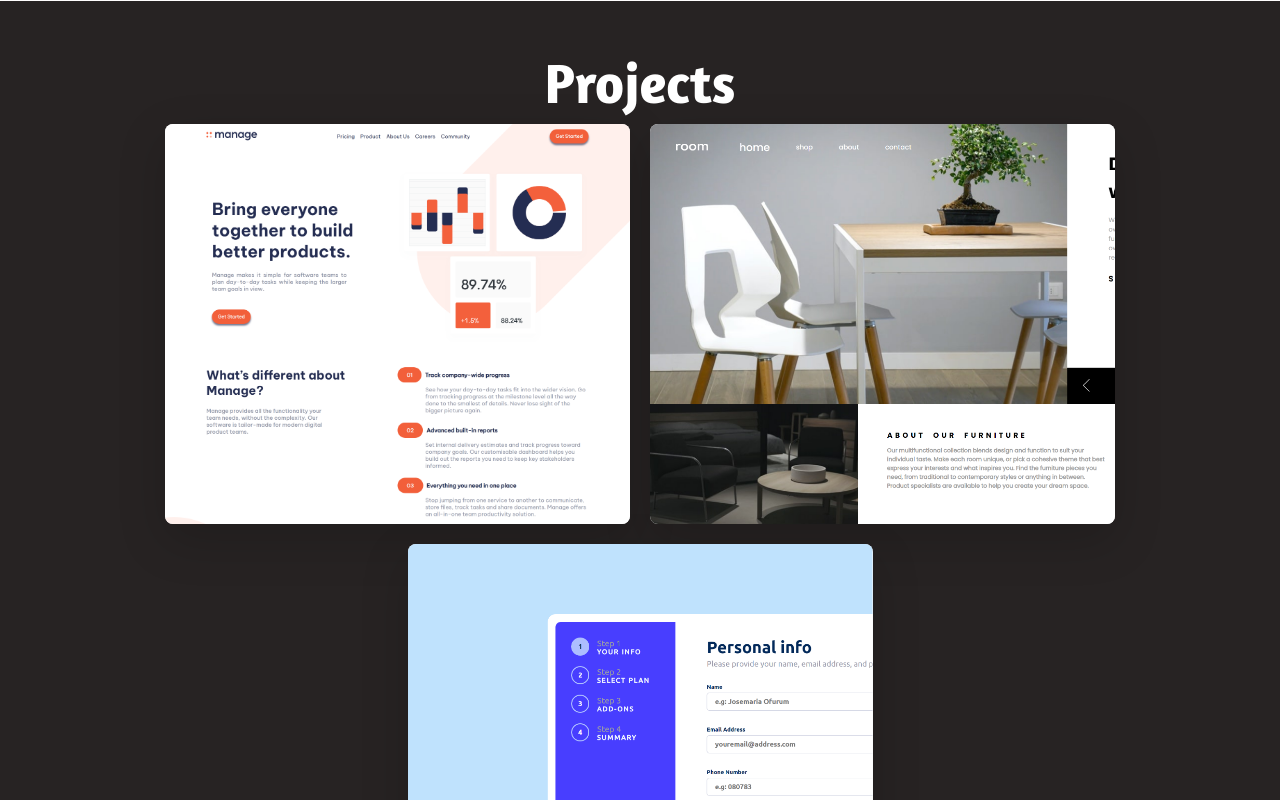
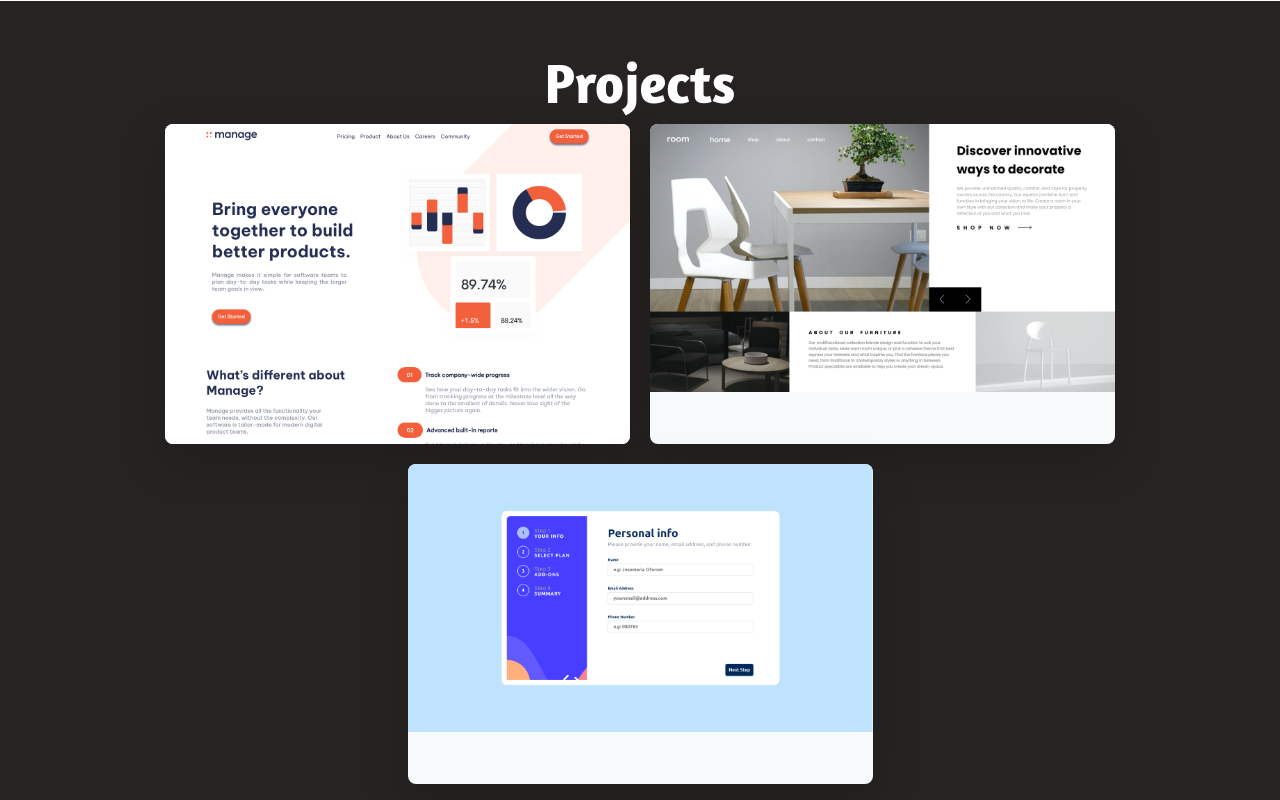
Before and after one commit to AmsoJ/portfolio, a React (Create React App) app: page / in a window 1280 px wide. Shown: the part 1840-2640 px from the top of the page. Built offline with nearby package versions, Linux system fonts and the light colour scheme.

Commit message:
the project image operation

```diff
--- a/src/components/Loaded/Project/ProjectLink.jsx
+++ b/src/components/Loaded/Project/ProjectLink.jsx
@@ -15,9 +15,13 @@ function ProjectLink() {
 
 function Linkage({projectName, pic, detail, techStack, link}) {
     return <a href={link} target="_blank" rel="noreferrer" className="project-link col-12 col-md-5 overflow-hidden shadow-lg bg-light rounded-3 p-0">
-        <div className="project-main position-relative" style={{height: "50vh"}}>
-            <div className="picture-of-project position-absolute" style={{height: "100%"}}></div>
-            <div className="picture-of-project position-absolute" style={{height: "100%"}}></div>
+        <div className="project-main position-relative" style={{height: "40vh"}}>
+            <div className="picture-of-project position-absolute" style={{height: "100%"}}>
+                <img className="img-fluid" src={pic} alt={projectName} />
+            </div>
+            <div className="picture-of-project position-absolute" style={{height: "100%"}}>
+                <img className="img-fluid" src={pic} alt={projectName} />
+            </div>
 
             <article className="project-detail-board postion-absolute text-center">
                 <h3 className="project-name" style={{fontFamily: "amaBold",}}>{projectName}</h3>
--- a/src/components/Loaded/Project/project.scss
+++ b/src/components/Loaded/Project/project.scss
@@ -17,21 +17,6 @@
                     &:nth-child(2) {
                         right: 100%;
                     }
-                }
-            }
-            &:first-child {
-                .project-main .picture-of-project {
-                    background-image: url(./../../../asset/images/manage.png);
-                }
-            }
-            &:nth-child(2) {
-                .project-main .picture-of-project {
-                    background-image: url(./../../../asset/images/room.png);
-                }
-            }
-            &:nth-child(3) {
-                .project-main .picture-of-project {
-                    background-image: url(./../../../asset/images/stepform.png);
                 }
             }
             .project-main {
--- a/src/components/Loaded/TechSkills/TechSkills.jsx
+++ b/src/components/Loaded/TechSkills/TechSkills.jsx
@@ -3,7 +3,7 @@ import techdata from '../../../asset/Data/techdata';
 
 
 function Tech({skill, element}) {
-    return <article className="tech position-relative col-4 rounded-3" style={{width: "calc(100% / 3)", height: "250px"}}>
+    return <article className="tech position-relative col-2 col-md-4 rounded-3" style={{width: "calc(100% / 3)", height: "250px"}}>
 
         <div className="front shadow position-absolute rounded-3 d-flex align-items-center justify-content-center">
             {element}
```
